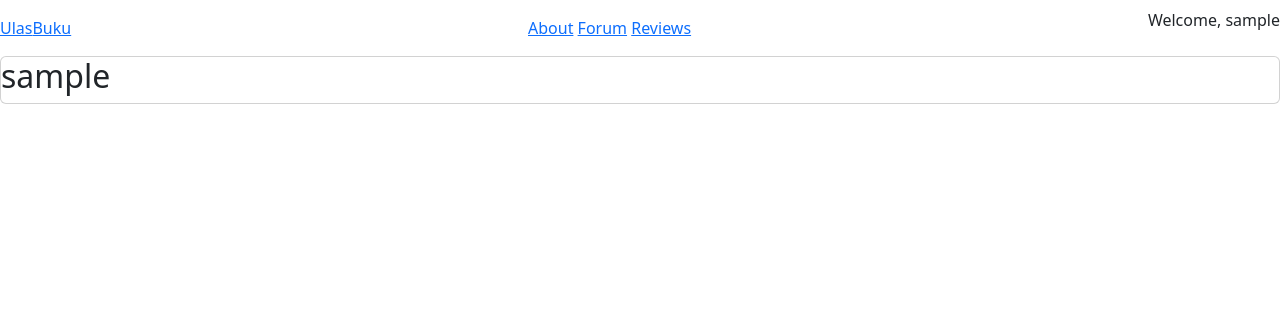
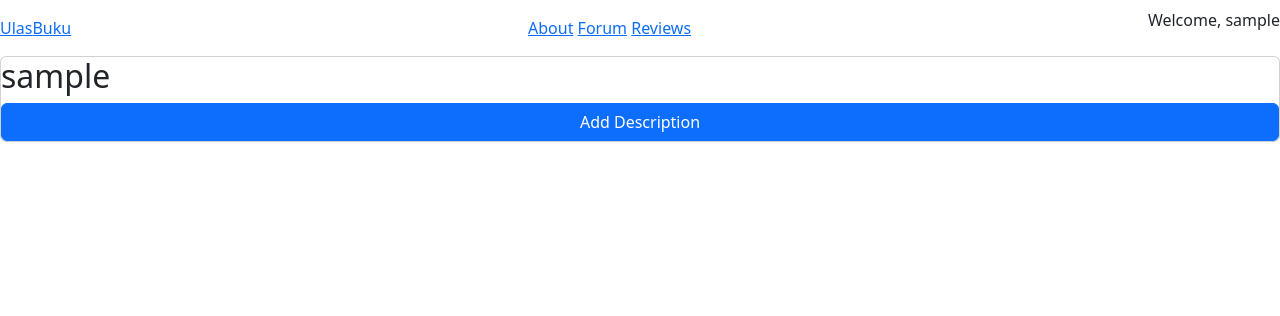
Before and after one commit to kelompok-e10/UlasBuku, a Django app: template user_profile/templates/profile_page.html in a window 1280 px wide. Shown: the top 316 px of the page. Run offline with Django 4.2, Linux system fonts and the light colour scheme; the template is opened without the code that fills it, so the values that code supplies are empty; the visitor is signed in with stand-in values (Sample User, id 1); some libraries are stand-ins or nearby versions; some web fonts are replaced.

Commit message:
Fix app user_profile

```diff
--- a/user_profile/models.py
+++ b/user_profile/models.py
@@ -8,9 +8,9 @@ class Profile(models.Model):
     description = models.TextField(blank=True, null=True)
 
 
-#def create_profile(sender,instance,created, **kwargs):
- #   if created:
-  #      user_profile = Profile(user=instance)
-   #     user_profile.save()
+def create_profile(sender,instance,created, **kwargs):
+    if created:
+        user_profile = Profile(user=instance)
+        user_profile.save()
 
-#post_save.connect(create_profile,sender=User)
+post_save.connect(create_profile,sender=User)
--- a/user_profile/templates/profile_page.html
+++ b/user_profile/templates/profile_page.html
@@ -25,12 +25,85 @@
 <!-- User Profile Card -->
 <div class="card">
     <h2>{{ user }}</h2>
-    <!-- Tombol untuk membuka modal edit profil -->
 
-    {% if not user.is_authenticated %}
-        <a href="#sendMessage" class="btn btn-secondary"id="sendMessageBtn">Send Message</button>
+    <!-- Menampilkan deskripsi jika ada -->
+    {% if user.profile.description %}
+        <p>{{ user.profile.description }}</p>
+    {% endif %}
+
+    <!-- Tombol untuk membuka modal description -->
+    {% if user.is_authenticated %}
+        <a href="#addDescription" class="btn btn-primary" id="addDescriptionBtn">Add Description</a>
+
+        <!-- Form untuk menambahkan deskripsi -->
+        <form id="addDescriptionForm" style="display: none;">
+            {% csrf_token %}
+            <textarea id="description" name="description" rows="3" cols="50" placeholder="Add your description"></textarea>
+            <button type="submit">Save Description</button>
+        </form>
+    {% else %}
+        <a href="#sendMessage" class="btn btn-secondary" id="sendMessageBtn">Send Message</a>
     {% endif %}
 </div>
+
+<script>
+document.addEventListener('DOMContentLoaded', function() {
+    const addDescriptionBtn = document.getElementById('addDescriptionBtn');
+    const addDescriptionForm = document.getElementById('addDescriptionForm');
+
+    addDescriptionBtn.addEventListener('click', function() {
+        addDescriptionForm.style.display = 'block';
+    });
+
+    addDescriptionForm.addEventListener('submit', function(e) {
+        e.preventDefault();
+
+        const description = document.getElementById('description').value;
+
+        // Kirim permintaan AJAX untuk menyimpan deskripsi
+        fetch(`/user_profile/{{ user.username }}/add_description/`, {
+            method: 'POST',
+            headers: {
+                'X-CSRFToken': getCookie('csrftoken'),
+                'Content-Type': 'application/x-www-form-urlencoded',
+            },
+            body: `description=${description}`,
+        })
+        .then(response => response.json())
+        .then(data => {
+            if (data.success) {
+                // Deskripsi berhasil disimpan
+                addDescriptionForm.style.display = 'none';
+                // Tampilkan deskripsi yang baru disimpan
+                const descriptionElement = document.createElement('p');
+                descriptionElement.innerText = description;
+                document.querySelector('.card').appendChild(descriptionElement);
+            } else {
+                // Tampilkan pesan kesalahan jika diperlukan
+                console.error(data.error);
+            }
+        });
+    });
+
+    // Fungsi untuk mendapatkan cookie CSRF
+    function getCookie(name) {
+        let cookieValue = null;
+        if (document.cookie && document.cookie !== '') {
+            const cookies = document.cookie.split(';');
+            for (let i = 0; i < cookies.length; i++) {
+                const cookie = cookies[i].trim();
+                // Cari cookie dengan nama yang sesuai
+                if (cookie.substring(0, name.length + 1) === name + '=') {
+                    cookieValue = decodeURIComponent(cookie.substring(name.length + 1));
+                    break;
+                }
+            }
+        }
+        return cookieValue;
+    }
+});
+</script>
+
 
 
 
--- a/user_profile/urls.py
+++ b/user_profile/urls.py
@@ -5,5 +5,5 @@ app_name = 'user_profile'
 
 urlpatterns = [
     path('<str:username>/', views.view_profile, name='view_profile'),
-    # path('<str:username>/add_description/', views.add_description, name='add_description'),
+    path('<str:username>/add_description/', views.add_description, name='add_description'),
 ]
```
Also changed, not shown: user_profile/forms.py (added, +7 -0 lines), user_profile/views.py (+10 -10 lines).
